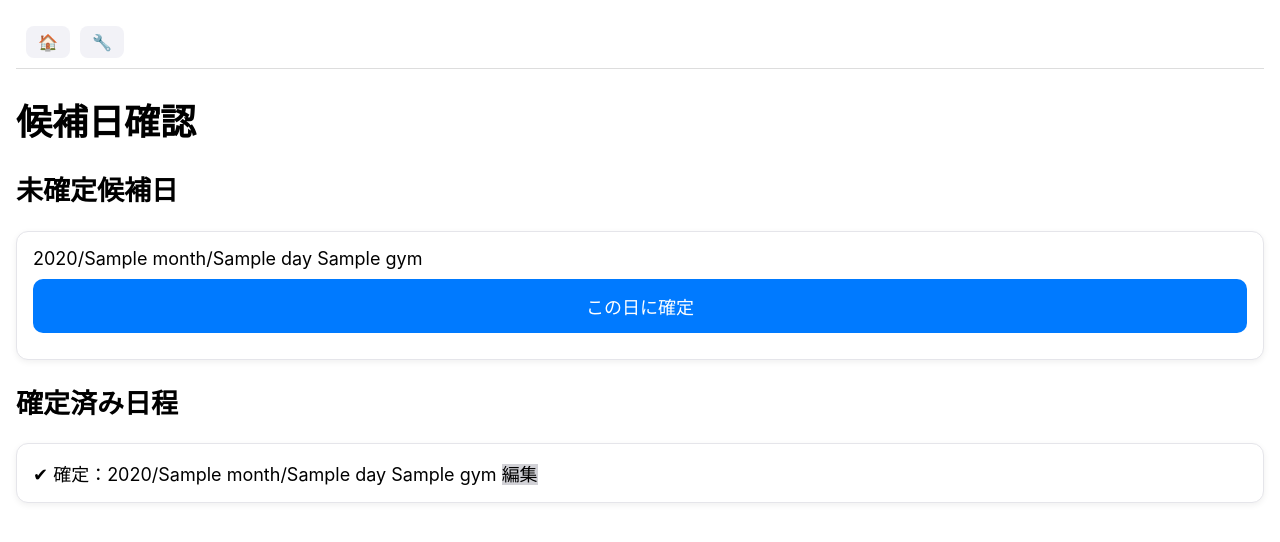
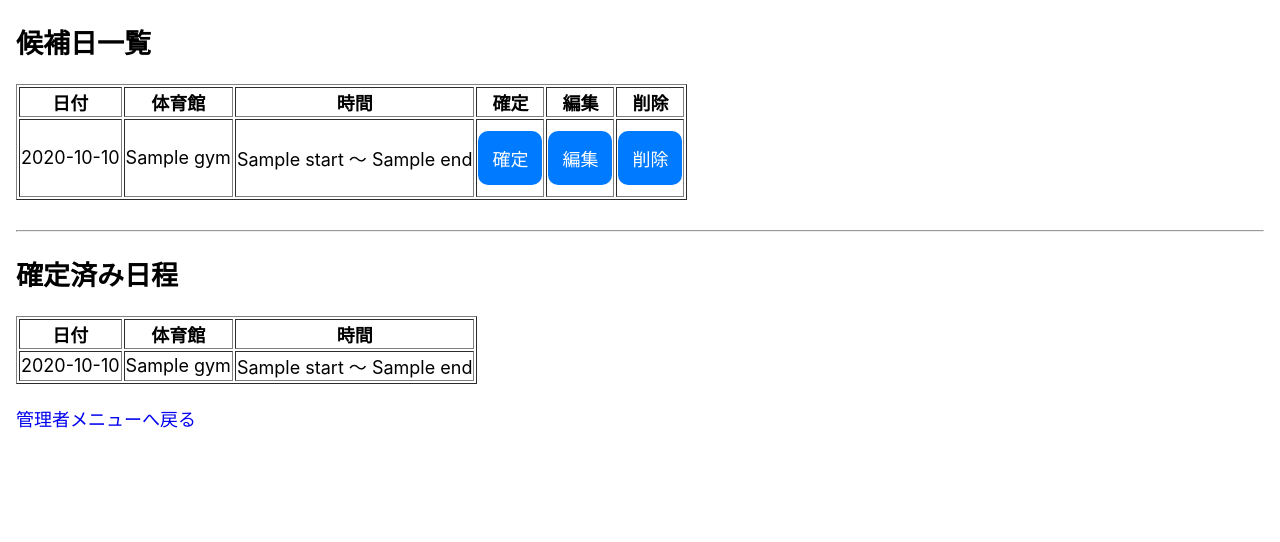
Before and after one commit to matsumurashin0125/event-app6, a Python web app: template templates/confirm.html in a window 1280 px wide. Shown: the top 542 px of the page. Run offline with Jinja, Linux system fonts and the light colour scheme; the template is opened without the code that fills it: most values are stand-ins (such as "Sample title", 1, 10 or a date in 2020).

Commit message:
confirm.html を更新

```diff
--- a/templates/confirm.html
+++ b/templates/confirm.html
@@ -1,37 +1,76 @@
 <!DOCTYPE html>
 <html>
 <head>
-    <title>候補日確認</title>
-    <meta name="viewport" content="width=device-width, initial-scale=1">
+    <title>候補日確定</title>
     <link rel="stylesheet" href="/static/style.css">
 </head>
 <body>
 
-<div class="nav">
-    <a href="{{ url_for('home') }}">🏠</a>
-    <a href="{{ url_for('admin_menu') }}">🔧</a>
-</div>
+<h2>候補日一覧</h2>
 
-<h1>候補日確認</h1>
+<table border="1">
+    <tr>
+        <th>日付</th>
+        <th>体育館</th>
+        <th>時間</th>
+        <th>確定</th>
+        <th>編集</th>
+        <th>削除</th>
+    </tr>
 
-<h2>未確定候補日</h2>
-{% for c in candidates %}
-<div class="card">
-    {{ c.year }}/{{ c.month }}/{{ c.day }} {{ c.gym }}
-    <form method="post">
-        <input type="hidden" name="candidate_id" value="{{ c.id }}">
-        <button type="submit">この日に確定</button>
-    </form>
-</div>
-{% endfor %}
+    {% for c in candidates %}
+    <tr>
+        <td>{{ c.year }}-{{ '%02d'|format(c.month) }}-{{ '%02d'|format(c.day) }}</td>
+        <td>{{ c.gym }}</td>
+        <td>{{ c.start }} 〜 {{ c.end }}</td>
+
+        <!-- 確定ボタン -->
+        <td>
+            <form method="POST" action="{{ url_for('confirm') }}">
+                <input type="hidden" name="candidate_id" value="{{ c.id }}">
+                <button>確定</button>
+            </form>
+        </td>
+
+        <!-- 編集 -->
+        <td>
+            <form method="GET" action="{{ url_for('edit_candidate', id=c.id) }}">
+                <button>編集</button>
+            </form>
+        </td>
+
+        <!-- 削除 -->
+        <td>
+            <form method="POST" action="{{ url_for('delete_candidate', id=c.id) }}">
+                <button onclick="return confirm('この候補日を削除しますか？')">削除</button>
+            </form>
+        </td>
+    </tr>
+    {% endfor %}
+</table>
+
+<br><hr>
 
 <h2>確定済み日程</h2>
-{% for con, cand in confirmed %}
-<div class="card">
-    ✔ 確定：{{ cand.year }}/{{ cand.month }}/{{ cand.day }} {{ cand.gym }}
-    <a class="btn-gray" href="{{ url_for('edit_event', event_id=con.id) }}">編集</a>
-</div>
-{% endfor %}
+
+<table border="1">
+    <tr>
+        <th>日付</th>
+        <th>体育館</th>
+        <th>時間</th>
+    </tr>
+
+    {% for confirm, c in confirmed %}
+    <tr>
+        <td>{{ c.year }}-{{ '%02d'|format(c.month) }}-{{ '%02d'|format(c.day) }}</td>
+        <td>{{ c.gym }}</td>
+        <td>{{ c.start }} 〜 {{ c.end }}</td>
+    </tr>
+    {% endfor %}
+</table>
+
+<br>
+<a href="{{ url_for('admin_menu') }}">管理者メニューへ戻る</a>
 
 </body>
 </html>
```
